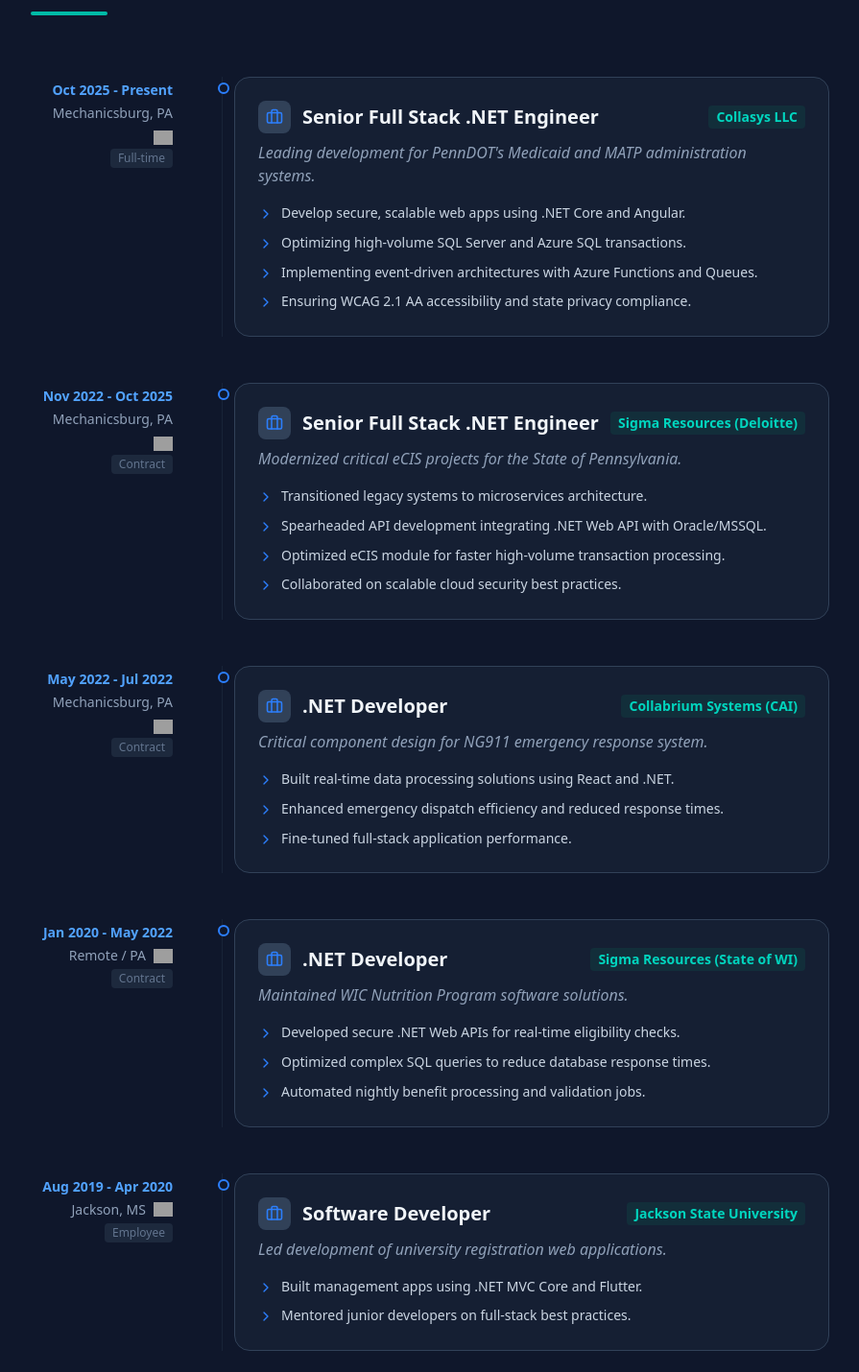
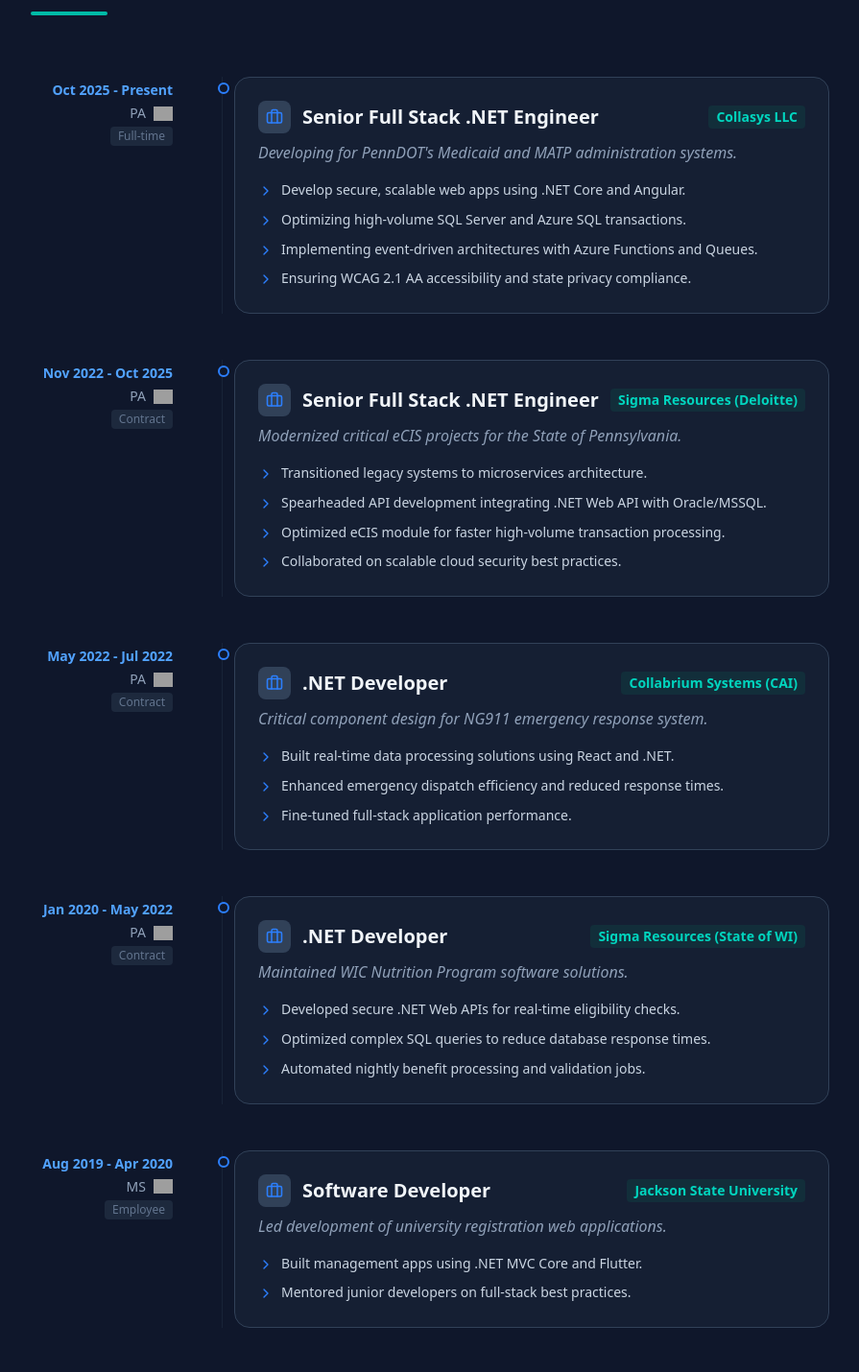
Before and after one commit to ahmed527/portfolio, a React (Vite) app: page / in a window 1280 px wide. Shown: the part 1574-3004 px from the top of the page at 96% size, without its empty margins (192-1087 px from the left). Built offline with nearby package versions, Linux system fonts and the light colour scheme; grey boxes are pictures that could not be loaded.

Commit message:
job update

```diff
--- a/src/App.tsx
+++ b/src/App.tsx
@@ -92,10 +92,10 @@
 			company: "Collasys LLC",
 			role: "Senior Full Stack .NET Engineer",
 			period: "Oct 2025 - Present",
-			location: "Mechanicsburg, PA",
+			location: "PA",
 			countryCode: "us",
 			type: "Full-time",
-			description: "Leading development for PennDOT's Medicaid and MATP administration systems.",
+			description: "Developing for PennDOT's Medicaid and MATP administration systems.",
 			achievements: [
 				"Develop secure, scalable web apps using .NET Core and Angular.",
 				"Optimizing high-volume SQL Server and Azure SQL transactions.",
@@ -107,7 +107,7 @@
 			company: "Sigma Resources (Deloitte)",
 			role: "Senior Full Stack .NET Engineer",
 			period: "Nov 2022 - Oct 2025",
-			location: "Mechanicsburg, PA",
+			location: "PA",
 			countryCode: "us",
 			type: "Contract",
 			description: "Modernized critical eCIS projects for the State of Pennsylvania.",
@@ -122,7 +122,7 @@
 			company: "Collabrium Systems (CAI)",
 			role: ".NET Developer",
 			period: "May 2022 - Jul 2022",
-			location: "Mechanicsburg, PA",
+			location: "PA",
 			countryCode: "us",
 			type: "Contract",
 			description: "Critical component design for NG911 emergency response system.",
@@ -136,7 +136,7 @@
 			company: "Sigma Resources (State of WI)",
 			role: ".NET Developer",
 			period: "Jan 2020 - May 2022",
-			location: "Remote / PA",
+			location: "PA",
 			countryCode: "us",
 			type: "Contract",
 			description: "Maintained WIC Nutrition Program software solutions.",
@@ -150,7 +150,7 @@
 			company: "Jackson State University",
 			role: "Software Developer",
 			period: "Aug 2019 - Apr 2020",
-			location: "Jackson, MS",
+			location: "MS",
 			countryCode: "us",
 			type: "Employee",
 			description: "Led development of university registration web applications.",
```
